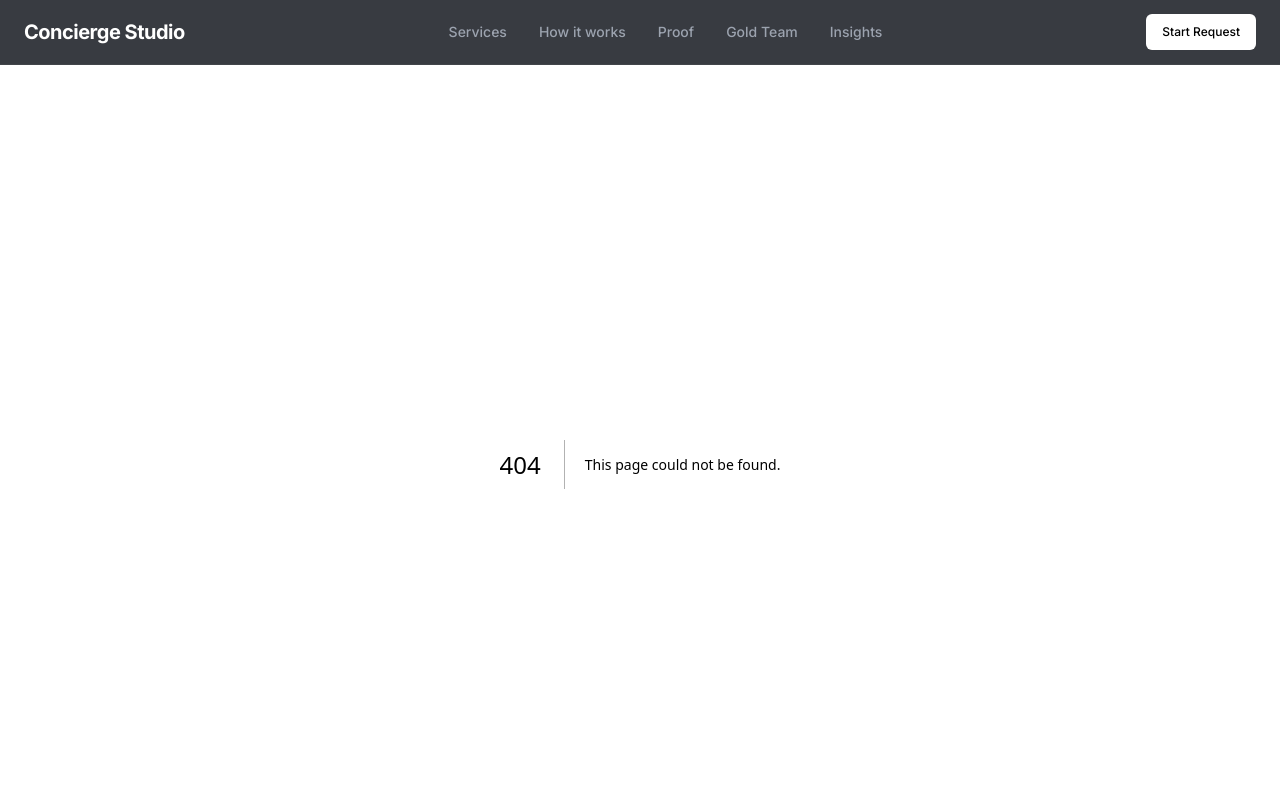
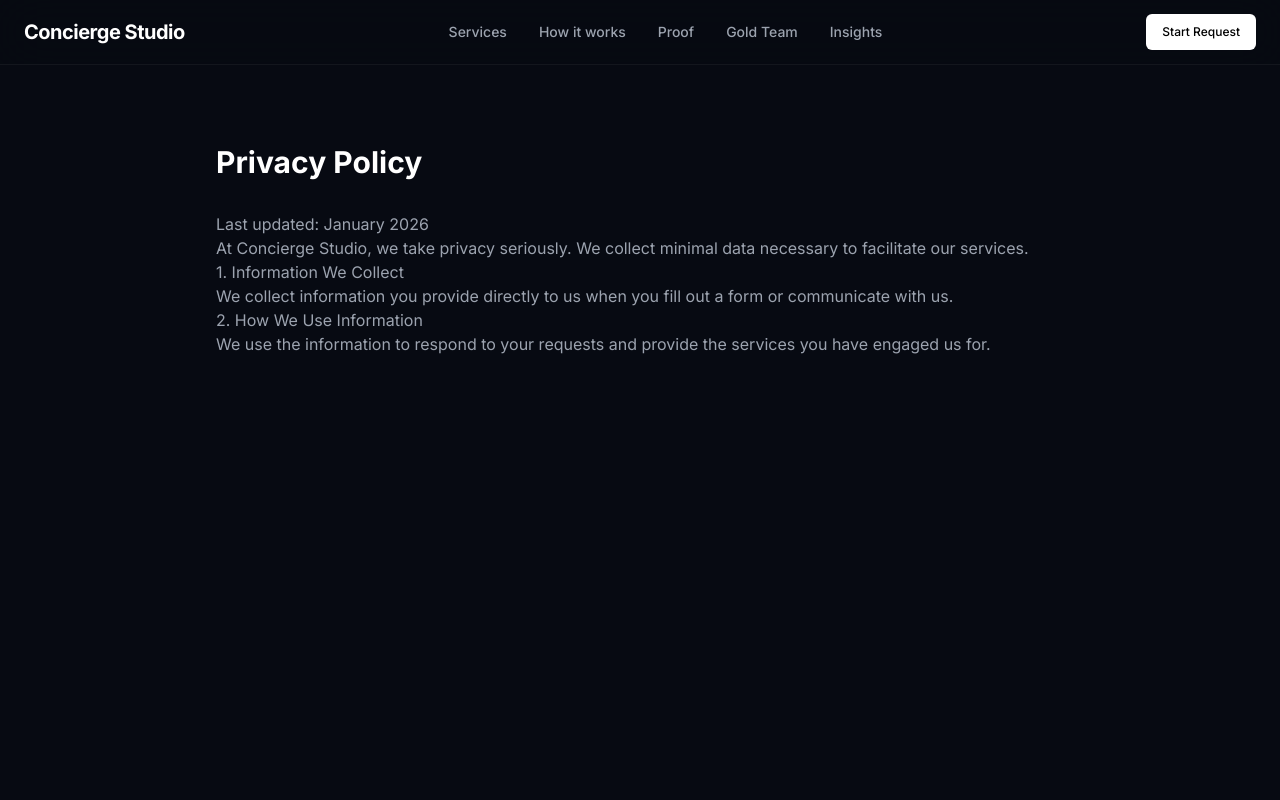
Before and after one commit to ARC-ARK/concierge-studio, a Next.js app: page /privacy in a window 1280 px wide. Before the commit this address had no page. Shown: the top 800 px of the page. Built offline with nearby package versions, Linux system fonts and the light colour scheme.

Commit message:
Create page.tsx

```diff
--- /dev/null
+++ b/app/(policies)/privacy/page.tsx
@@ -0,0 +1,20 @@
+import { FadeIn } from "@/components/ui/FadeIn";
+
+export default function PrivacyPage() {
+  return (
+    <div className="container mx-auto px-6 py-20 max-w-4xl">
+      <FadeIn>
+        <h1 className="text-3xl font-bold text-white mb-8">Privacy Policy</h1>
+        <div className="prose prose-invert text-gray-400">
+          <p>Last updated: January 2026</p>
+          <p>At Concierge Studio, we take privacy seriously. We collect minimal data necessary to facilitate our services.</p>
+          <h3>1. Information We Collect</h3>
+          <p>We collect information you provide directly to us when you fill out a form or communicate with us.</p>
+          <h3>2. How We Use Information</h3>
+          <p>We use the information to respond to your requests and provide the services you have engaged us for.</p>
+          {/* Add more legal text as needed */}
+        </div>
+      </FadeIn>
+    </div>
+  );
+}
```
